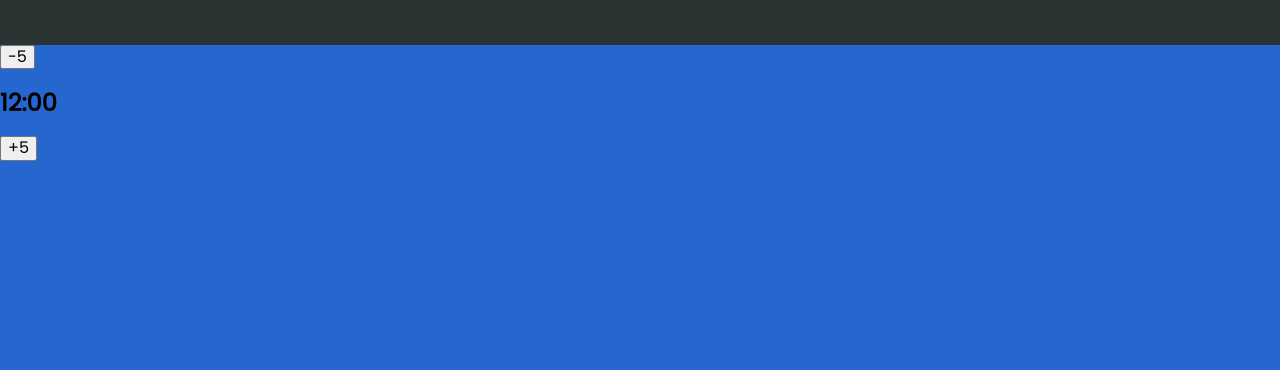
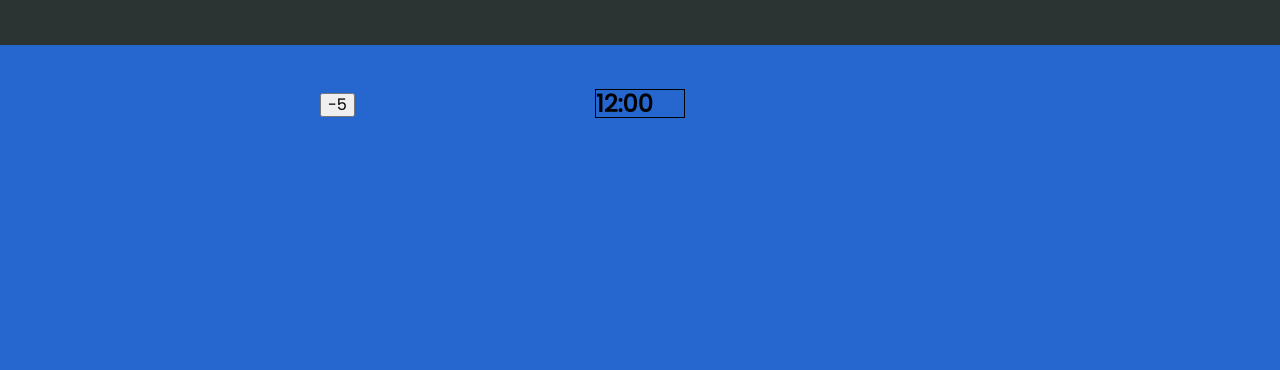
Before and after one commit to AnderCabrera/Timer, a plain HTML site: page index.html in a window 1280 px wide. Shown: the part 105-475 px from the top of the page. Drawn offline with Linux system fonts and the light colour scheme.

Commit message:
Botones y su Logica Basica

```diff
--- a/sass/style.scss
+++ b/sass/style.scss
@@ -28,6 +28,64 @@ body {
 /* Main */
 /* -------------------*/
 
+
+.button {
+  display: inline-flex;
+  align-items: center;
+  justify-content: center;
+  background: #141414;
+  color: #fff;
+  font-size: 20px;
+  font-weight: 500;
+  border: none;
+  cursor: pointer;
+  text-transform: uppercase;
+  transition: .3s ease all;
+  border-radius: 5px;
+  position: relative;
+  overflow: hidden;
+}
+.main__h2,
+.button {
+  display: block;
+  border: thin solid black;
+  width: 90px;
+  margin-left: auto;
+  margin-right: auto;
+}
+
+
+.main__button-1 {
+  position: relative;
+  top: 3rem;
+  left: 25vw
+}
+
+.main__button-2 {
+  position: relative;
+  bottom: 3rem;
+  right: 25vw;
+}
+
+.button:disabled {
+  background: #8293F8
+}
+
+// .button::after {
+//   content: "";
+//   width: 100%;
+//   position: absolute;
+//   z-index: 1;
+//   top: 0;
+//   left: calc(-100% - 80px);
+//   border-bottom: 80px solid #286cff;
+//   border-right: 80px solid transparent;
+//   transition: .4s ease-in-out all;
+// }
+
+// .button:hover::after {
+//   left: 0;
+// }
 
 
 /* ------------------- */
```
Also changed, not shown: sass/normalize.css, sass/style.css, 1 other file.
